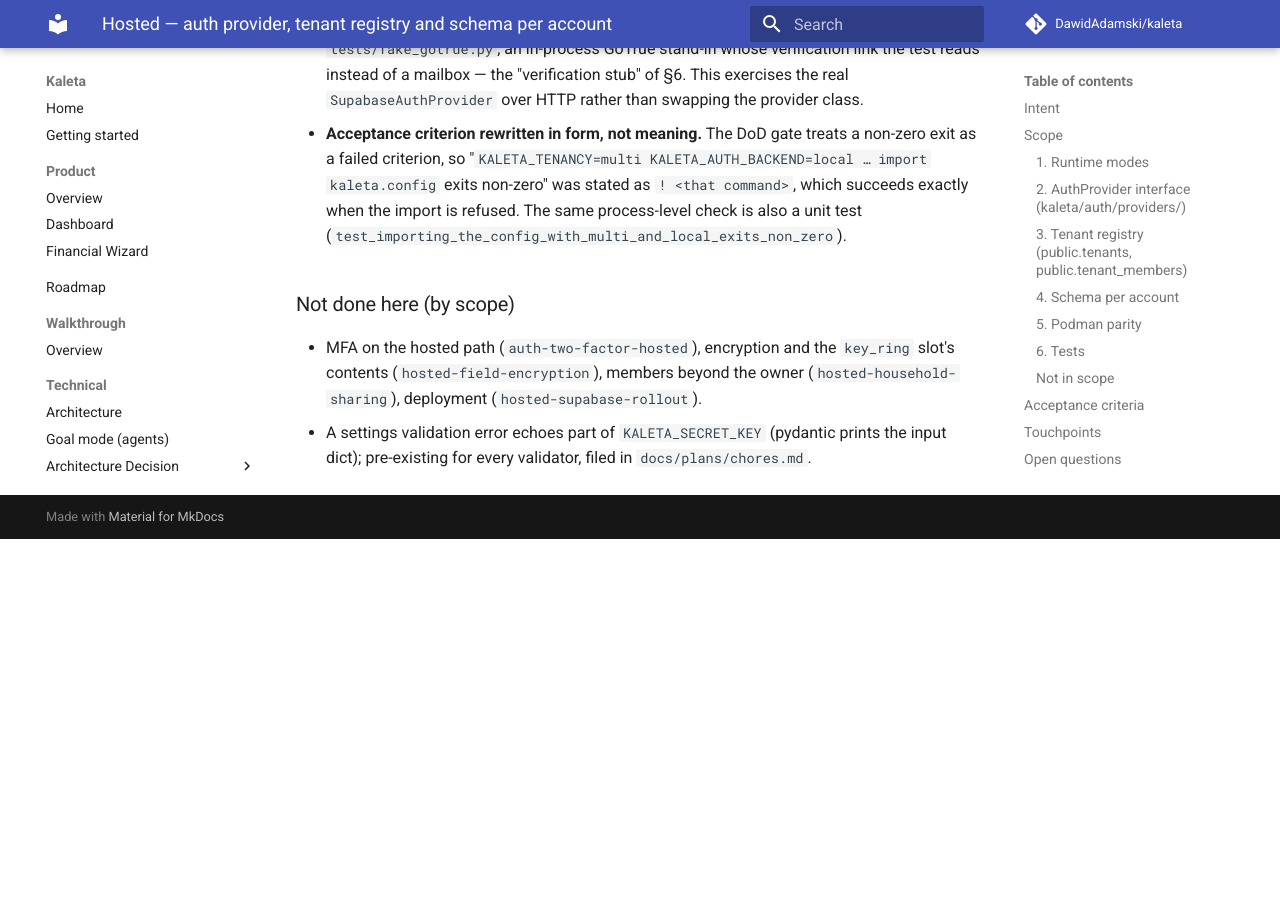
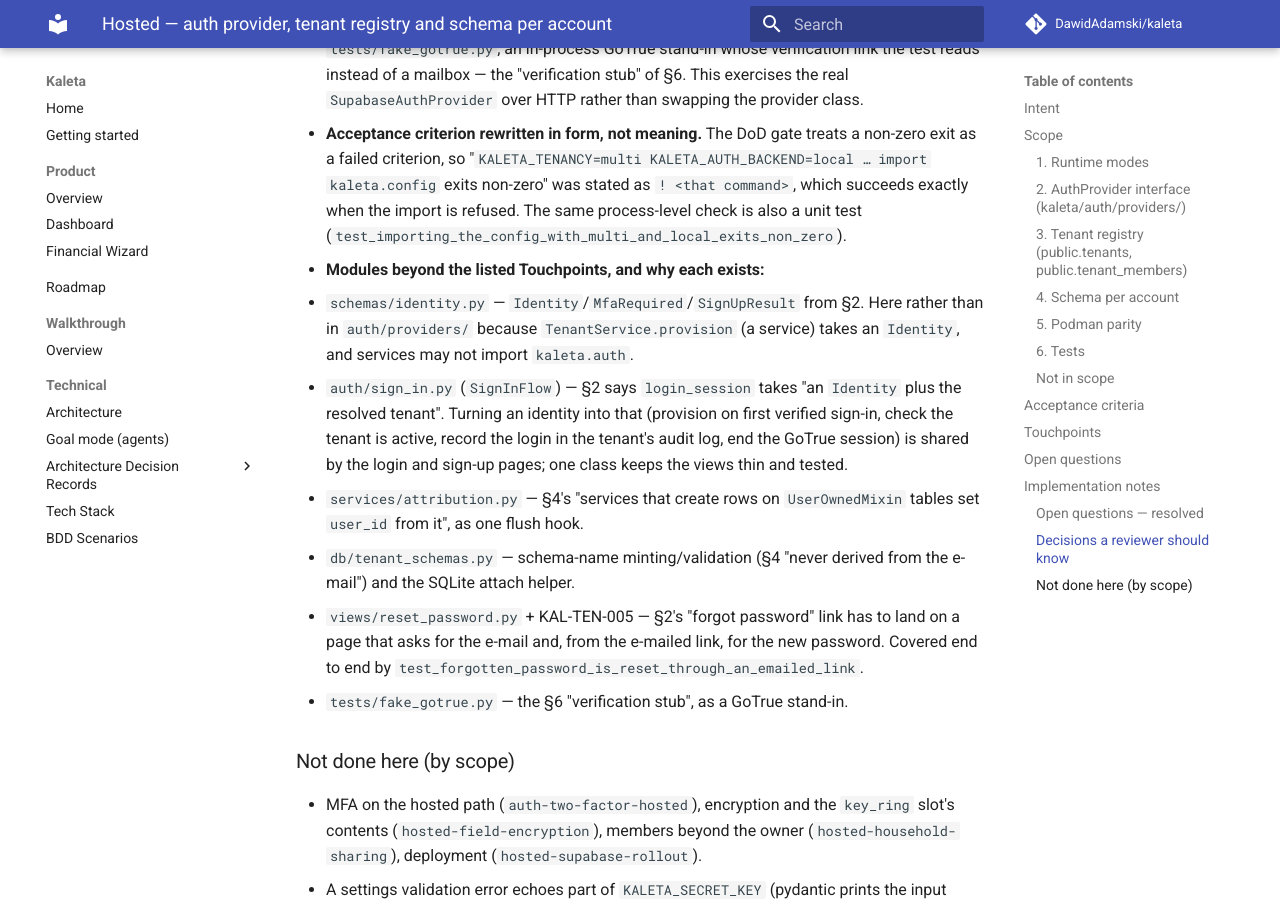
Before and after one commit to DawidAdamski/kaleta, an MkDocs documentation site: the page built from docs/plans/hosted-tenancy-foundation.md, in a window 1280 px wide and 900 px high, scrolled down 7419 px. Built offline with MkDocs 1.6.1 and Material for MkDocs 9.7.7, drawn with Linux system fonts in a browser that asks for light colours; comment, search, counter and statistics services are not loaded; before the commit the page ends 7958 px from its top, so only the background shows below that.

Commit message:
feat(auth): hosted password reset covered end to end (KAL-TEN-005)
Fake GoTrue gains recovery; e2e drives forgot-password through the e-mailed
link. Typed the login page's session callback, commented the unverified JWT
decode, and explained the modules beyond the plan's touchpoints.

Co-Authored-By: Claude Opus 5.5 <noreply@anthropic.com>
Claude-Session: https://claude.ai/code/session_01G13kNHdWULrLSsKUgiuQjH

```diff
--- a/docs/plans/hosted-tenancy-foundation.md
+++ b/docs/plans/hosted-tenancy-foundation.md
@@ -329,6 +329,25 @@ sits with `kaleta.auth`), `docker-compose.yml`, `.github/workflows/ci.yml`,
   The same process-level check is also a unit test
   (`test_importing_the_config_with_multi_and_local_exits_non_zero`).
 
+- **Modules beyond the listed Touchpoints, and why each exists:**
+  - `schemas/identity.py` — `Identity`/`MfaRequired`/`SignUpResult` from §2.
+    Here rather than in `auth/providers/` because `TenantService.provision`
+    (a service) takes an `Identity`, and services may not import `kaleta.auth`.
+  - `auth/sign_in.py` (`SignInFlow`) — §2 says `login_session` takes "an
+    `Identity` plus the resolved tenant". Turning an identity into that
+    (provision on first verified sign-in, check the tenant is active, record
+    the login in the tenant's audit log, end the GoTrue session) is shared by
+    the login and sign-up pages; one class keeps the views thin and tested.
+  - `services/attribution.py` — §4's "services that create rows on
+    `UserOwnedMixin` tables set `user_id` from it", as one flush hook.
+  - `db/tenant_schemas.py` — schema-name minting/validation (§4 "never derived
+    from the e-mail") and the SQLite attach helper.
+  - `views/reset_password.py` + KAL-TEN-005 — §2's "forgot password" link has
+    to land on a page that asks for the e-mail and, from the e-mailed link,
+    for the new password. Covered end to end by
+    `test_forgotten_password_is_reset_through_an_emailed_link`.
+  - `tests/fake_gotrue.py` — the §6 "verification stub", as a GoTrue stand-in.
+
 ### Not done here (by scope)
 
 - MFA on the hosted path (`auth-two-factor-hosted`), encryption and the
```
Also changed, not shown: docs/bdd.md (+10 -0 lines), 4 other files.
